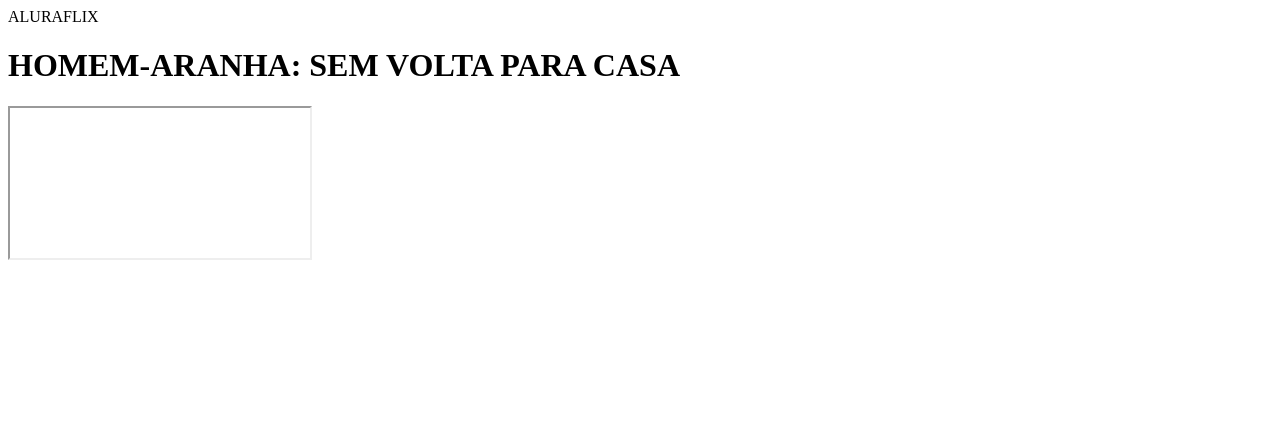
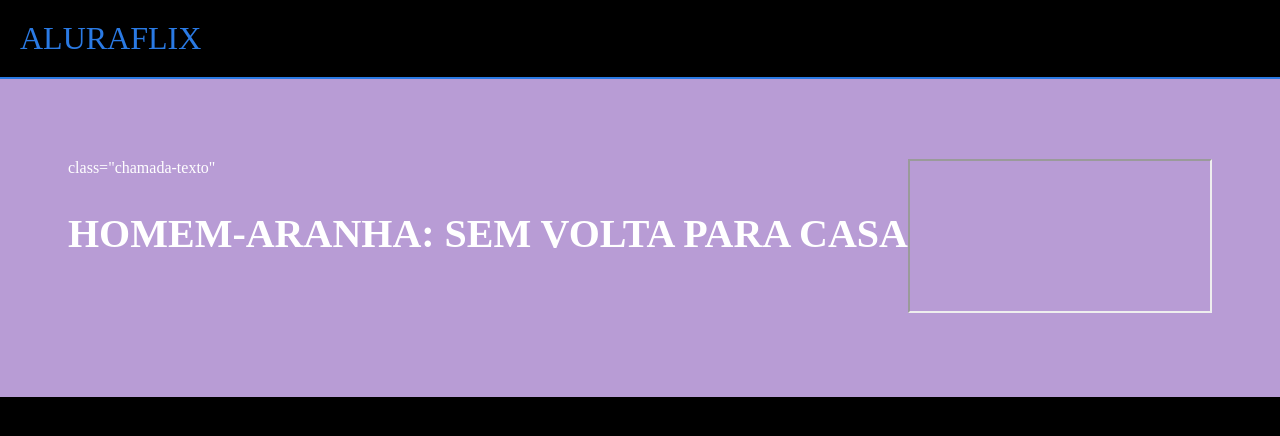
Before and after one commit to JH-16/Aluraflix, a plain HTML site: page index.html in a window 1280 px wide. Drawn offline with Linux system fonts and the light colour scheme.

Commit message:
20/05/2025

```diff
--- a/index.html
+++ b/index.html
@@ -1,15 +1,24 @@
 <!DOCTYPE html>
 <html>
 
-<head></head>
+<head>
+    <title>ALURAFLIX</title>
+    <link rel="stylesheet" href="styles.css"
+</head>
 
 <body>
     <header>ALURAFLIX</header>
-    <h1>HOMEM-ARANHA: SEM VOLTA PARA CASA</h1>
-    <iframe><iframe width="560" height="315" src="https://www.youtube.com/embed/CyiiEJRZjSU?si=GvYRVXd4RWgHnE9s"
-            title="YouTube video player" frameborder="0"
-            allow="accelerometer; autoplay; clipboard-write; encrypted-media; gyroscope; picture-in-picture; web-share"
-            referrerpolicy="strict-origin-when-cross-origin" allowfullscreen></iframe></iframe>
+    <section>
+        <div> class="chamada-texto"
+            <h1>HOMEM-ARANHA: SEM VOLTA PARA CASA</h1>
+        </div>
+        <div>
+            <iframe><iframe width="560" height="315" src="https://www.youtube.com/embed/CyiiEJRZjSU?si=GvYRVXd4RWgHnE9s"
+                    title="YouTube video player" frameborder="0"
+                    allow="accelerometer; autoplay; clipboard-write; encrypted-media; gyroscope; picture-in-picture; web-share"
+                    referrerpolicy="strict-origin-when-cross-origin" allowfullscreen></iframe></iframe>
+        </div>
+    </section>
 </body>
 
 </html>
--- /dev/null
+++ b/styles.css
@@ -0,0 +1,28 @@
+body {
+    color: white;
+    background: black;
+    margin: 0px;
+}
+
+header {
+    border-bottom: solid 2px rgb(42,122,228);
+    padding: 20px;
+    font-size: 32px;
+    color: rgb(42 122 228)
+}
+
+section {
+    background: rgb(184,156,213);
+    padding-bottom: 80px;
+    padding-top: 80px;
+    display: flex;
+    justify-content: center;
+}
+
+.chamada-texto {
+    margin-right: 5%;
+}
+
+h1 {
+    font-size: 40px;
+}
```
